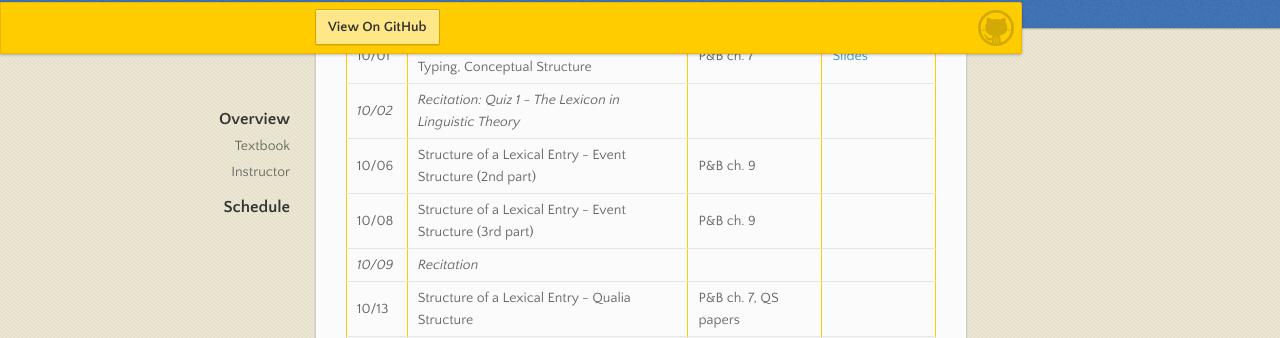
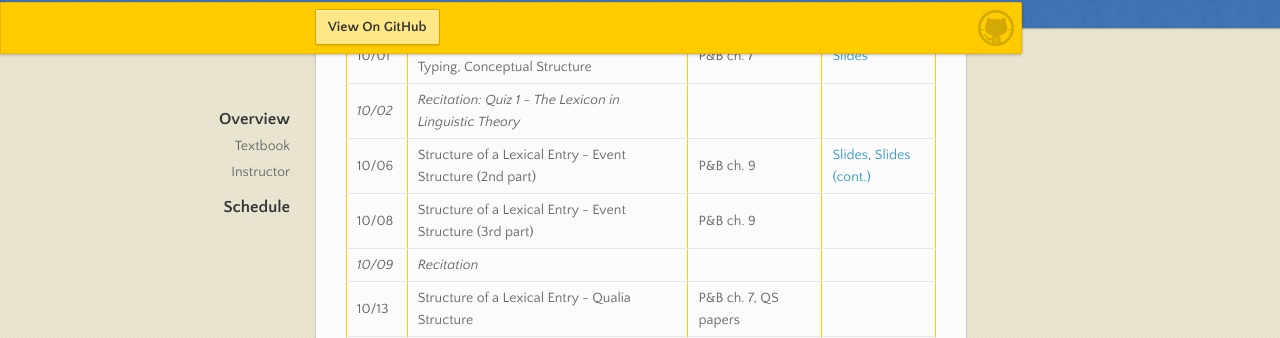
Before and after one commit to the-lexicon-2020/the-lexicon-2020.github.io, a Jekyll site: the page built from _pages/index.markdown, in a window 1280 px wide and 900 px high, scrolled down 1506 px. Shown: the part 113-451 px from the top of the window. Built offline with Jekyll 4.4.1, drawn with Linux system fonts in a browser that asks for light colours; our own code applies the rules of GitHub Pages for plain Markdown files.

Commit message:
update schedule 10/06

```diff
--- a/_pages/index.markdown
+++ b/_pages/index.markdown
@@ -44,7 +44,7 @@ Professor [James Pustejovsky](mailto:jamesp@brandeis.edu)
 09/29 | Structure of a Lexical Entry - Event Structure (1st part), and semantic typing | P&B ch. 6, 7 | [Slides](http://jamespusto.com/wp-content/uploads/2018/08/ESSLLI-2018-Slides-Lecture1-a.pdf)
 10/01 | Structure of a Lexical Entry - Semantic Typing, Conceptual Structure | P&B ch. 7 | [Slides](https://brandeis.box.com/s/6f6axeaxt881yvrrzuub28ouas451zgp)
 *10/02* | *Recitation: Quiz 1 - The Lexicon in Linguistic Theory* | |
-10/06 | Structure of a Lexical Entry - Event Structure (2nd part) | P&B ch. 9 |
+10/06 | Structure of a Lexical Entry - Event Structure (2nd part) | P&B ch. 9 | [Slides](http://jamespusto.com/wp-content/uploads/2018/08/ESSLLI-2018-Slides-Lecture1-b.pdf), [Slides (cont.)](http://jamespusto.com/wp-content/uploads/2018/08/ESSLLI-2018-Slides-Lecture2-aa.pdf)
 10/08 | Structure of a Lexical Entry - Event Structure (3rd part) | P&B ch. 9 |
 *10/09* | *Recitation* | |
 10/13 | Structure of a Lexical Entry - Qualia Structure | P&B ch. 7, QS papers |
```
